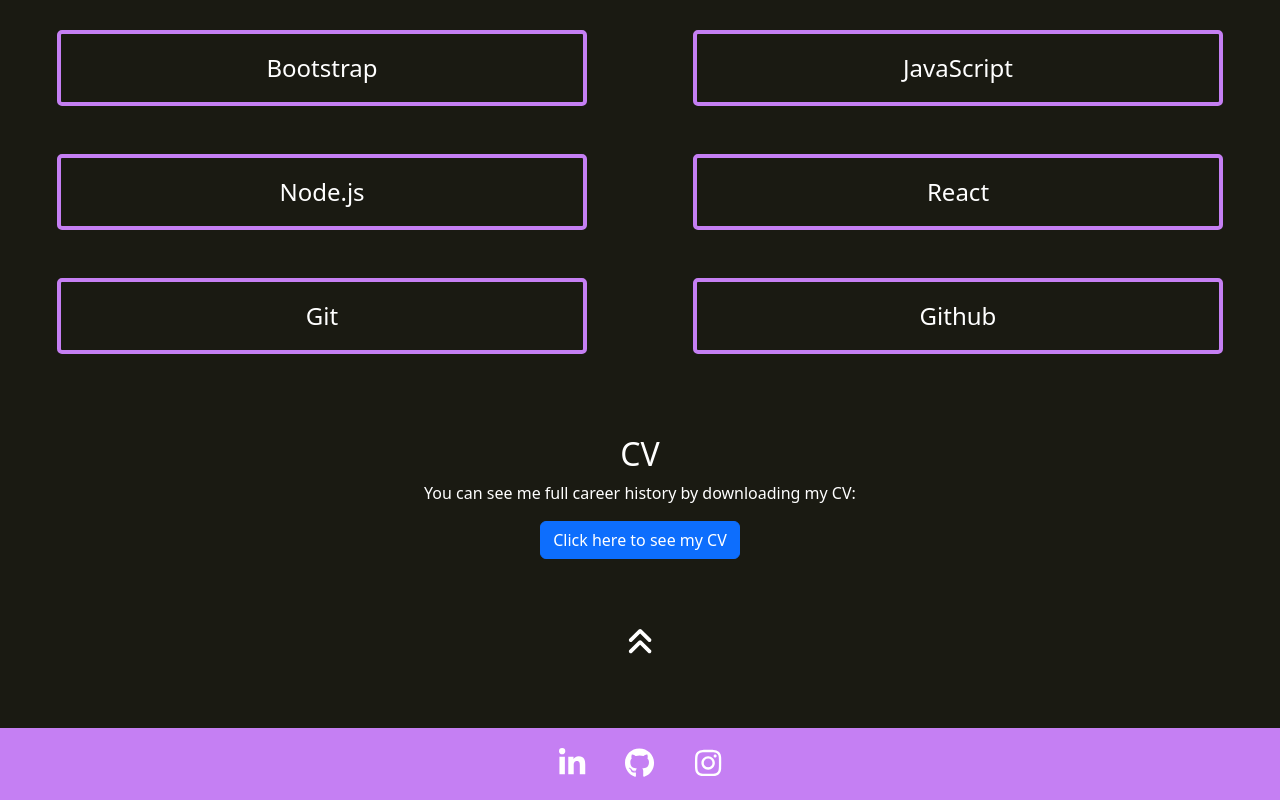
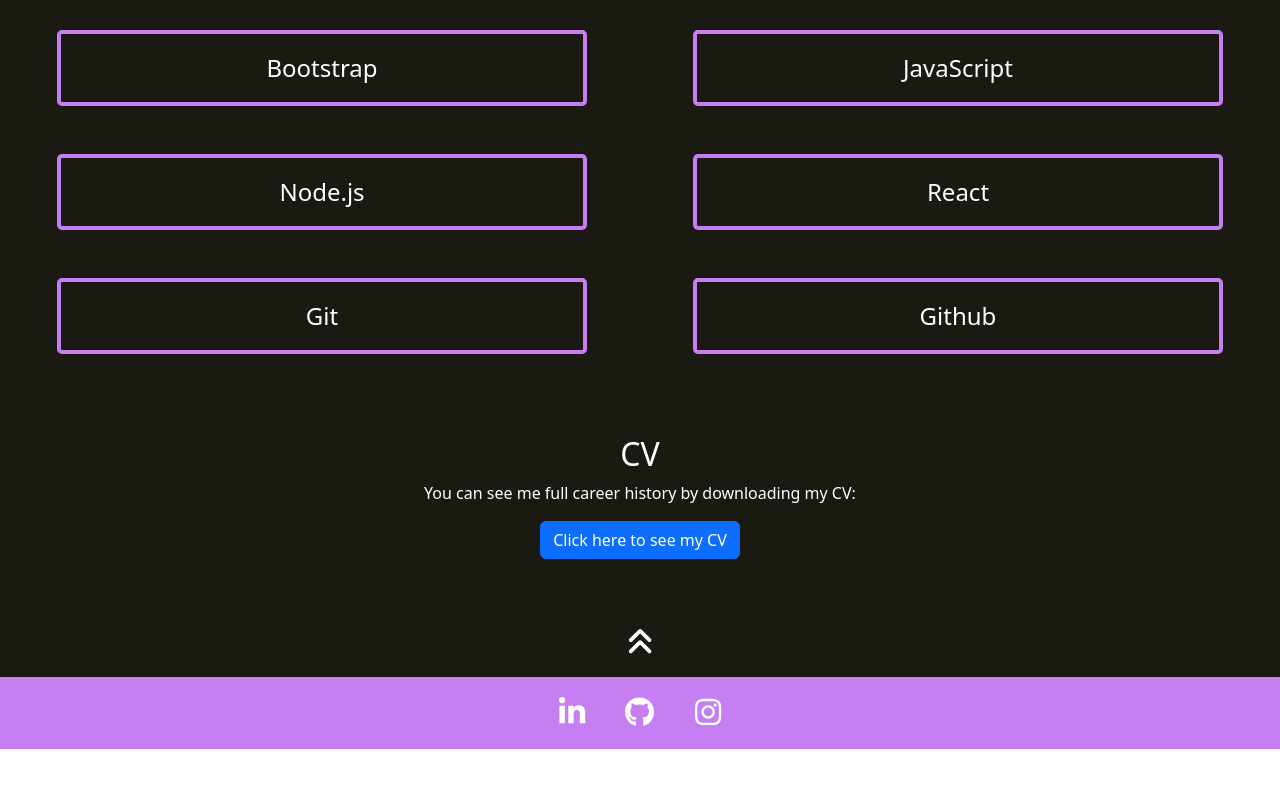
Before and after one commit to stevecalla/emma-react-portfolio, a React (Vite) app in the folder portfolio/: page /#/ in a window 1280 px wide. Shown: the part 1035-1835 px from the top of the page. After the commit the page ends 1785 px from the top, so only its background shows below. Built offline with nearby package versions, Linux system fonts and the light colour scheme.

Commit message:
added scroll function to chevron icon on home pg

```diff
--- a/portfolio/data/projects.json
+++ b/portfolio/data/projects.json
@@ -3,7 +3,7 @@
         "id": 1,
         "img": "{snakeImg}",
         "title": "Snake Game",
-        "descr": "The classNameic Snake game. This game was created using the YouTube tutorial by Web Dev Simplified - 'How To Code The Snake Game In Javascript'.",
+        "descr": "The classic Snake game. This game was created using the YouTube tutorial by Web Dev Simplified - 'How To Code The Snake Game In Javascript'.",
         "deployedLink": "https://e-davies.github.io/snake/",
         "btn": "Play Snake",
         "githubLink":"https://github.com/E-Davies/snake"
--- a/portfolio/src/App.css
+++ b/portfolio/src/App.css
@@ -115,6 +115,10 @@
   transform: scale(1.3);
 }
 
+
+.scroll-to-top-btn{
+  background-color: none;
+}
 /* -----------------------------------Projects/ProjectGallery------------------------------------------------------ */
 
 .card {
--- a/portfolio/src/components/NavTabs.jsx
+++ b/portfolio/src/components/NavTabs.jsx
@@ -16,7 +16,7 @@
                     My Portfolio
                 </NavLink>
                 {/* <a className="navbar-brand" href="#">My Portfolio</a> */}
-                <button class="navbar-toggler" type="button" data-bs-toggle="collapse" data-bs-target="#navbarSupportedContent" aria-controls="navbarSupportedContent" aria-expanded="false" aria-label="Toggle navigation">
+                <button className="navbar-toggler" type="button" data-bs-toggle="collapse" data-bs-target="#navbarSupportedContent" aria-controls="navbarSupportedContent" aria-expanded="false" aria-label="Toggle navigation">
                     <span className="navbar-toggler-icon"></span>
                 </button>
                 <div className="collapse navbar-collapse" id="navbarSupportedContent">
--- a/portfolio/src/components/pages/Contact.jsx
+++ b/portfolio/src/components/pages/Contact.jsx
@@ -31,16 +31,16 @@
                         <h5 className="card-title mb-3">Send me a message:</h5>
                         <div className="row">
                             <div className="col">
-                                <label for="exampleInputPassword1">Name</label>
+                                <label>Name</label>
                                 <input type="text" className="form-control" placeholder="Name"/>
                             </div>
                             <div className="col">
-                                <label for="exampleInputPassword1">Email</label>
+                                <label>Email</label>
                                 <input type="email" className="form-control" id="exampleInputEmail1" aria-describedby="emailHelp" placeholder="Email"/>
                             </div>
                         </div>
                         <div className="form-group mt-3">
-                            <label for="exampleInputPassword1">Message</label>
+                            <label>Message</label>
                             <textarea type="password" className="form-control" id="exampleInputPassword1" placeholder="Message" ></textarea>
                         </div>
                         <button type="submit" className="btn btn-sm btn-primary mt-4">Submit</button>
--- a/portfolio/src/components/pages/Home.jsx
+++ b/portfolio/src/components/pages/Home.jsx
@@ -26,6 +26,10 @@
 
 
 function Home() {
+
+    const scrollToTop = () => {
+        window.scrollTo({top: 0, behavior: 'smooth'});
+    }
 
     return (
         <div>
@@ -73,12 +77,9 @@
                     <button className="btn btn-primary btn-md" >Click here to see my CV</button>
                 </div>
 
-                <NavLink
-                    to="#"
-                    className='mb-5'
-                >
-                    <FontAwesomeIcon icon={faAnglesUp} />
-                </NavLink>
+                <FontAwesomeIcon onClick={scrollToTop} icon={faAnglesUp} />
+
+
 
             </section>
 
--- a/portfolio/src/components/pages/ProjectGallery.jsx
+++ b/portfolio/src/components/pages/ProjectGallery.jsx
@@ -8,6 +8,7 @@
 
 // Import Component
 import Project from '../Project';
+import projects from '../../../data/projects.json'
 
 // Import Images
 import snakeImg from '../../../../assets/images/snake2.jpg';
@@ -20,7 +21,10 @@
                 <h2>Projects</h2>
                 <div className="container-fluid">
                     <div className="row ms-3 me-3">
-                        <Project img={snakeImg}
+                        {projects.map((project) => {
+                            <Project key={project.id} img={project.img} title={project.title} descr={project.descr} deployedLink={project.deployedLink} btn={project.btn} githubLink={project.githubLink} />
+                        })}
+                        {/* <Project img={snakeImg}
                                         title='Snake Game'
                                         descr="The classNameic Snake game. This game was created using the YouTube tutorial by Web Dev Simplified - 'How To Code The Snake Game In Javascript'."
                                         link="https://e-davies.github.io/snake/"
@@ -57,7 +61,7 @@
                                         descr="A simple 2 player dice game where the first player to score 100 or more points wins. But beware, you don't want to roll a 1!"
                                         link="https://e-davies.github.io/pig-dice-game/"
                                         btn='Roll the dice'
-                        />
+                        /> */}
                     </div>
                 </div>
         </section>
```
Also changed, not shown: portfolio/src/App.jsx (+4 -4 lines).
